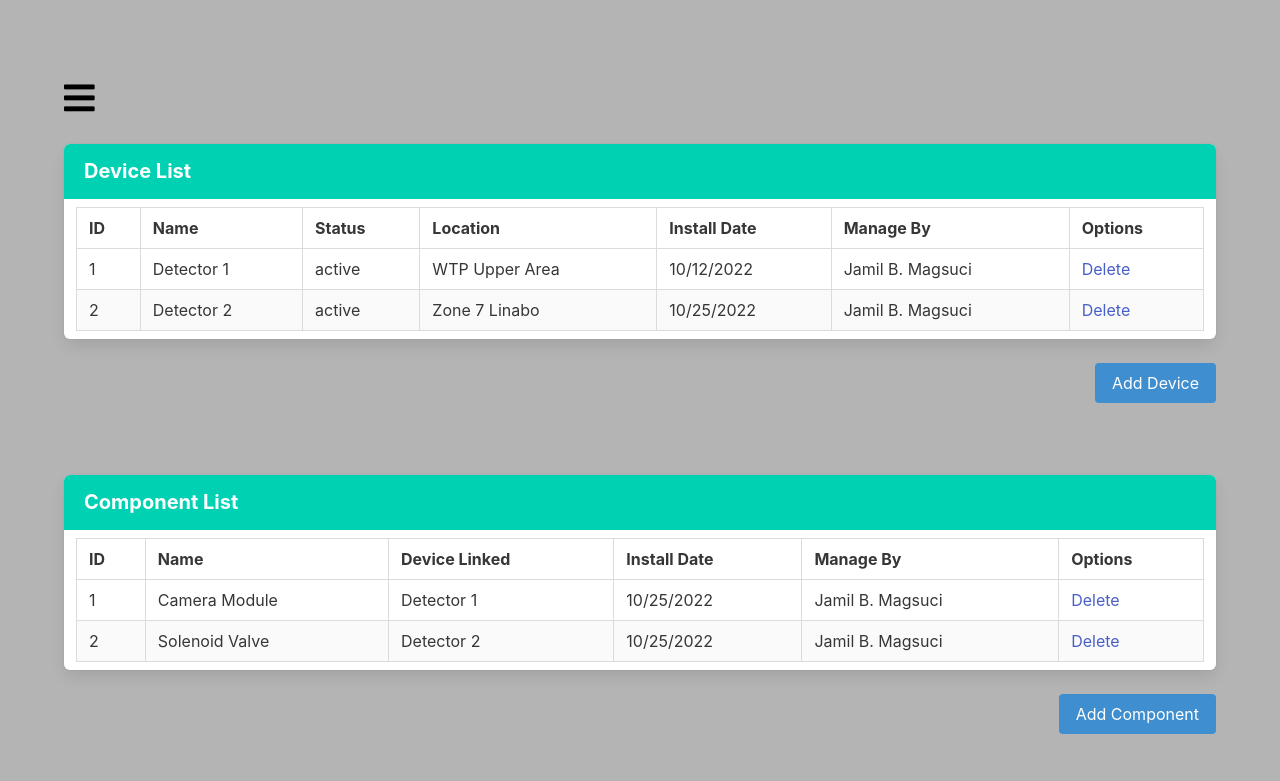
After one commit to jsuci/turbiditech, a Django app: page /list-devices/ in a window 1280 px wide. The commit adds this page. Shown: the top 781 px of the page. Run offline with Django 4.2, Linux system fonts and the light colour scheme.

Commit message:
fix list device page and turbidity records page

```diff
--- a/core/urls.py
+++ b/core/urls.py
@@ -7,4 +7,6 @@ urlpatterns = [
     path('logout/', views.logout, name='logout'),
     path('register/', views.register, name='register'),
     path('', views.dashboard, name='dashboard'),
+    path('turbidity-records/<int:device_id>', views.turbidity_records, name='turbidity_records'),
+    path('list-devices/', views.list_devices, name='list_devices'),
 ]
--- a/core/views.py
+++ b/core/views.py
@@ -1,4 +1,5 @@
 # rest_framework
+from multiprocessing import context
 from rest_framework.decorators import api_view
 from rest_framework.response import Response
 
@@ -31,7 +32,9 @@ def register(request):
     context = {
         'header_title': 'Register | Turbiditech AI'
     }
+
     return render(request, 'register.html', context)
+
 
 def dashboard(request):
     context = {
@@ -79,4 +82,74 @@ def dashboard(request):
             },
         ]
     }
+
     return render(request, 'dashboard.html', context)
+
+
+def turbidity_records(request, device_id):
+
+    # use device_id to locate in db the specific entry or device
+    context = {
+        'device_name': 'Detector 1',
+        'records': [
+            {
+                'capture_id': 1,
+                'capture_date': '10/12/2022',
+                'capture_time': '10:42 AM',
+                'image_link': 'https://turbiditech.fly.dev/captured/img_20221010.jpg',
+                'valve_status': 'off',
+                'turbidity_status': 'dirty',
+            },
+            {
+                'capture_id': 2,
+                'capture_date': '10/12/2022',
+                'capture_time': '10:42 AM',
+                'image_link': 'https://turbiditech.fly.dev/captured/img_20221010.jpg',
+                'valve_status': 'on',
+                'turbidity_status': 'clean',
+            }
+        ]
+    }
+
+    return render(request, 'turbidity-records.html', context)
+
+
+def list_devices(request):
+    context = {
+        'devices': [
+            {
+                'device_id': 1,
+                'device_name': 'Detector 1',
+                'device_status': 'active',
+                'device_location': 'WTP Upper Area',
+                'install_date': '10/12/2022',
+                'managed_by': 'Jamil B. Magsuci'
+            },
+            {
+                'device_id': 2,
+                'device_name': 'Detector 2',
+                'device_status': 'active',
+                'device_location': 'Zone 7 Linabo',
+                'install_date': '10/25/2022',
+                'managed_by': 'Jamil B. Magsuci'
+            }
+        ],
+        'components': [
+            {
+                'component_id': 1,
+                'component_name': 'Camera Module',
+                'device_linked': 'Detector 1',
+                'install_date': '10/25/2022',
+                'managed_by': 'Jamil B. Magsuci'
+            },
+            {
+                'component_id': 2,
+                'component_name': 'Solenoid Valve',
+                'device_linked': 'Detector 2',
+                'install_date': '10/25/2022',
+                'managed_by': 'Jamil B. Magsuci'
+            }
+        ]
+    }
+
+    return render(request, 'list-devices.html', context)
--- a/static/core/css/style.css
+++ b/static/core/css/style.css
@@ -122,7 +122,7 @@ img {
 }
 
 
-/* table styles */
+/* table box styles */
 div.box td {
     padding: 12px 12px;
     vertical-align: middle !important;
@@ -187,3 +187,9 @@ div.box td:nth-child(2) {
 .toggle:checked:before {
     left: 32px;
 }
+
+/* table records */
+.is-full-table {
+    width: 100%;
+    max-width: 100%;
+}
--- a/templates/includes/box.html
+++ b/templates/includes/box.html
@@ -45,7 +45,7 @@
                         <tr>
                             <td>Turbidity Records</td>
                             <td>
-                                <a href="view-records/{{ box_content.detector_id}}" target="_blank">View Records</a>
+                                <a href="turbidity-records/{{ box_content.detector_id}}" target="_blank">View Records</a>
                             </td>
                         </tr>
                     </tbody>
--- a/templates/includes/sidebar.html
+++ b/templates/includes/sidebar.html
@@ -14,11 +14,11 @@
     </div>
     <div class="menu">
         <div class="item">
-            <a href="#"><i class="fas fa-desktop"></i>Dashboard </a>
+            <a href="{% url 'dashboard' %}"><i class="fas fa-desktop"></i>Dashboard </a>
         </div>
 
         <div class="item">
-            <a href="#"><i class="fas fa-th"></i>List Devices </a>
+            <a href="{% url 'list_devices' %}"><i class="fas fa-th"></i>List Devices </a>
         </div>
 
         <div class="item">
--- /dev/null
+++ b/templates/list-devices.html
@@ -0,0 +1,100 @@
+{% extends 'header.html' %}
+{% load static %}
+{% load i18n %}
+{% block head_title %} Turbidity Records | Turbiditech AI {% endblock %}
+
+
+{% block content %}
+
+<section class="section mt-6 ">
+    <div class="container mt-6">
+
+        {% include "includes/sidebar.html" %}
+
+        <div class="columns is-centered is-variable is-8 is-offset-2">
+            <div class="column">
+                <div class="panel is-primary has-background-white">
+                    <p class="panel-heading">
+                        Device List
+                    </p>
+                    <div class="panel-block">
+                        <div class="table-container is-full-table">
+                            <table class="table is-bordered is-striped is-hoverable is-fullwidth">
+                                <thead>
+                                    <tr>
+                                        <th>ID</th>
+                                        <th>Name</th>
+                                        <th>Status</th>
+                                        <th>Location</th>
+                                        <th>Install Date</th>
+                                        <th>Manage By</th>
+                                        <th>Options</th>
+                                    </tr>
+                                </thead>
+                                <tbody>
+                                    {% for device in devices%}
+                                        <tr>
+                                            <td>{{ device.device_id }}</td>
+                                            <td>{{ device.device_name }}</td>
+                                            <td>{{ device.device_status }}</td>
+                                            <td>{{ device.device_location }}</td>
+                                            <td>{{ device.install_date }}</td>
+                                            <td>{{ device.managed_by }}</td>
+                                            <td><a href="#">Delete</a></td>
+                                        </tr>
+                                    {% endfor %}
+                                </tbody>
+                            </table>
+                        </div>
+                    </div> <!-- end panel-block -->
+                </div>
+                <button class="button is-info is-pulled-right">Add Device</button>
+            </div> <!-- end column -->
+
+        </div>
+
+        <div class="columns is-centered is-variable is-8 is-offset-2 mt-6">
+            <div class="column">
+                <div class="panel is-primary has-background-white">
+                    <p class="panel-heading">
+                        Component List
+                    </p>
+                    <div class="panel-block">
+                        <div class="table-container is-full-table">
+                            <table class="table is-bordered is-striped is-hoverable is-fullwidth">
+                                <thead>
+                                    <tr>
+                                        <th>ID</th>
+                                        <th>Name</th>
+                                        <th>Device Linked</th>
+                                        <th>Install Date</th>
+                                        <th>Manage By</th>
+                                        <th>Options</th>
+                                    </tr>
+                                </thead>
+                                <tbody>
+                                    {% for compo in components%}
+                                        <tr>
+                                            <td>{{ compo.component_id }}</td>
+                                            <td>{{ compo.component_name }}</td>
+                                            <td>{{ compo.device_linked }}</td>
+                                            <td>{{ compo.install_date }}</td>
+                                            <td>{{ compo.managed_by }}</td>
+                                            <td><a href="#">Delete</a></td>
+                                        </tr>
+                                    {% endfor %}
+                                </tbody>
+                            </table>
+                        </div>
+                    </div> <!-- end panel-block -->
+                </div>
+                <button class="button is-info is-pulled-right ">Add Component</button>
+            </div> <!-- end column -->
+        </div>
+    </div>
+</section>
+
+<script src="{% static 'core/js/main.js' %}" charset="utf-8"></script>
+
+
+{% endblock %}
```
Also changed, not shown: templates/turbidity-records.html (added, +59 -0 lines). Lines whose indentation alone changed are shown as unchanged.
